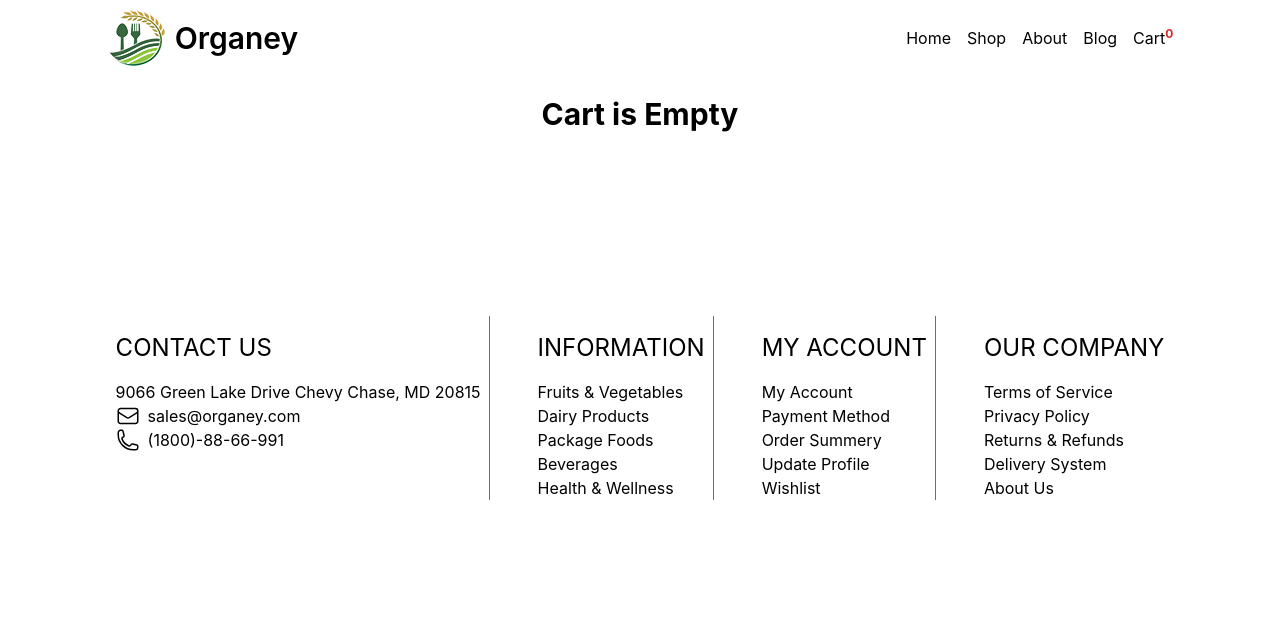
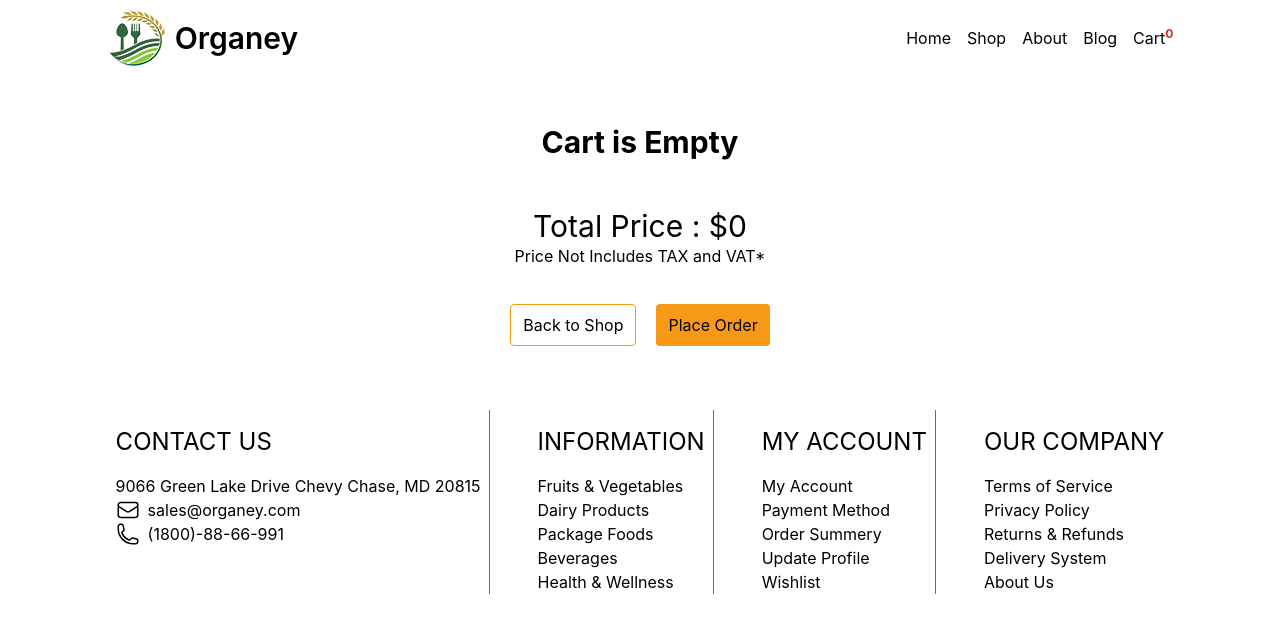
Before and after one commit to saadhossain/organey, a React (Create React App) app: page /cart in a window 1280 px wide. Shown: the top 632 px of the page. Built offline with nearby package versions, Linux system fonts and the light colour scheme.

Commit message:
Remove from cart and Place order functionality added

```diff
--- a/src/Components/Cart/Cart.js
+++ b/src/Components/Cart/Cart.js
@@ -1,11 +1,45 @@
 import { useContext } from "react";
+import { Link } from "react-router-dom";
 import { CartContext } from "../../Layout/Main";
+import { deleteShoppingCart, removeFromDb } from "../../Utility/fakedb";
+import CartItem from "../CartItem/CartItem";
 
 const Cart = () => {
     const [cart, setCart] = useContext(CartContext);
+    //Remove Single Item From Cart....
+    const handleRemoveItem =(id)=>{
+        const updatedCart = cart.filter(product=> product.id !== id);
+        setCart(updatedCart)
+        removeFromDb(id);
+    }
+
+    const handlePlaceOrder = () =>{
+        if(cart.length){
+            setCart([]);
+            deleteShoppingCart();
+        }
+        else{
+            alert('No Product In Cart')
+        }
+    }
+    let total = 0;
+    for(const product of cart){
+        total = total + product.price * product.quantity;
+    }
     return (
-        <div className="my-5 min-h-[200px]">
+        <div className="my-12 min-h-[200px]">
             <h1 className="text-3xl font-bold">{cart.length ? 'Review Cart Item' : 'Cart is Empty'}</h1>
+            <div>
+                {cart.map(cartItem=> <CartItem key={cartItem.id} product={cartItem} handleRemoveItem={handleRemoveItem}></CartItem>)}
+            </div>
+            <div className='mt-12'>
+                <h3 className='text-3xl'>Total Price : ${total}</h3>
+                <p>Price Not Includes TAX and VAT*</p>
+            </div>
+            <div className='mt-5 flex gap-5 justify-center'>
+                <button className='text-semibold border border-[#F79817] hover:bg-[#FE9200] py-2 px-3 my-4 rounded'><Link to='/shop'>Back to Shop</Link></button>
+                <button onClick={handlePlaceOrder} className='text-semibold bg-[#F79817] hover:bg-[#FE9200] py-2 px-3 my-4 rounded'>Place Order</button>
+            </div>
         </div>
     );
 };
--- /dev/null
+++ b/src/Components/CartItem/CartItem.js
@@ -0,0 +1,26 @@
+import React from 'react';
+import { TrashIcon } from '@heroicons/react/24/solid';
+const CartItem = ({ product, handleRemoveItem}) => {
+    const { id, name, picture, price, quantity } = product
+    return (
+        <div className='w-2/4 mx-auto flex gap-2 my-4 border border-gray-500 rounded p-2'>
+            <img src={picture} alt={name} className='w-20 rounded' />
+            <div className='w-full flex justify-between text-left'>
+                <div>
+                    <h3 className='text-xl'>{name}</h3>
+                    <p>Quantity: {quantity}</p>
+                </div>
+                <div>
+                    <h3 className='text-xl'>Unit Price: ${price}</h3>
+                    <p>Total Price: ${price * quantity}</p>
+                </div>
+                <div onClick={()=> handleRemoveItem(id)} className='flex items-center cursor-pointer'>
+                    <TrashIcon className='w-6 h-6 text-gray-600'></TrashIcon>
+                    <p>Remove</p>
+                </div>
+            </div>
+        </div>
+    );
+};
+
+export default CartItem;
```
